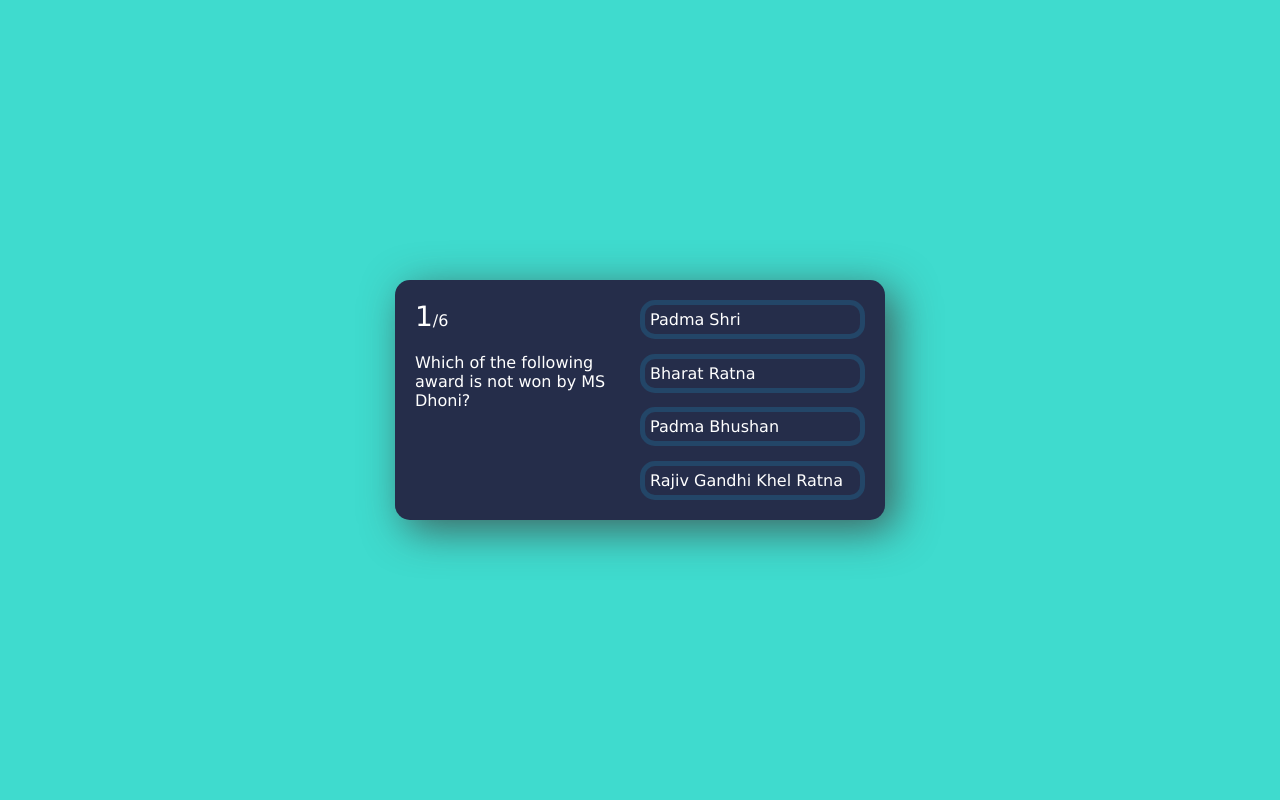
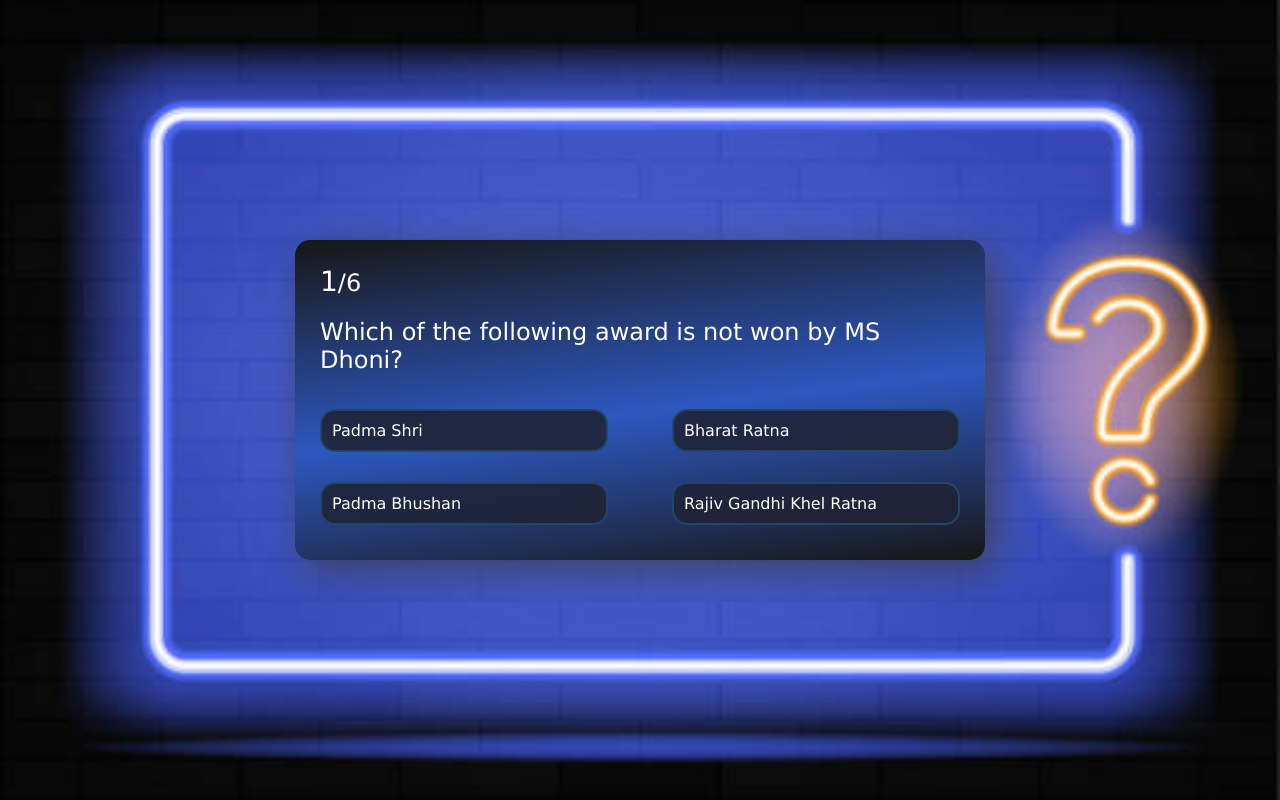
Before and after one commit to Shorya7/Quiz-App, a React (Create React App) app: page / in a window 1280 px wide. Built offline with nearby package versions, Linux system fonts and the light colour scheme.

Commit message:
added bg img

```diff
--- a/src/App.css
+++ b/src/App.css
@@ -12,34 +12,43 @@
 }
 
 body {
-  background-color:#31d9cbed;
   display: flex;
   justify-content: center;
   align-items: center;
   min-height: 100vh;
-}
+  }
+ .app:before {
+    content: '';
+    background: url("./quizbg.jpg") no-repeat center/cover;
+    position: absolute;
+    width: 100%;
+    height: 100%;
+    top: 0;
+    left: 0;
+    z-index: -1;
+  }
 
 .app {
-  background-color: #252d4a;
-  width: 450px;
-  min-height: 200px;
-  height: min-content;
+  background: rgb(24,24,25);
+background: linear-gradient(173deg, rgba(24,24,25,1) 1%, rgba(45,88,193,1) 53%, rgba(24,24,25,1) 99%, rgba(21,23,23,1) 100%);
+  width: 50vw;
+  height: 270px;
   border-radius: 15px;
-  padding: 20px;
+  padding: 25px;
   box-shadow: 10px 10px 42px 0px rgba(63, 59, 59, 0.75);
-  display: flex;
-  justify-content: space-evenly;
 }
 
 .score-section {
   display: flex;
+  flex-direction: column;
   font-size: 24px;
   align-items: center;
 }
 
 .question-section {
   width: 100%;
-  position: relative;
+  margin-bottom: 20px;
+  font-size: 1.5rem;
 }
 
 .question-count {
@@ -54,34 +63,24 @@
   margin-bottom: 12px;
 }
 
-.timer-text {
-  background: rgb(230, 153, 12);
-  padding: 15px;
-  margin-top: 20px;
-  margin-right: 20px;
-  border: 5px solid rgb(255, 189, 67);
-  border-radius: 15px;
-  text-align: center;
-}
-
 .answer-section {
   width: 100%;
   display: flex;
-  flex-direction: column;
+  flex-wrap: wrap;
   justify-content: space-between;
 }
 
 button {
-  width: 100%;
+  width: 45%;
   font-size: 16px;
   color: #ffffff;
-  background-color: #252d4a;
+  background-color: #1f2335e1;
   border-radius: 15px;
   display: flex;
-  padding: 5px;
-  justify-content: flex-start;
+  padding: 10px;
+  margin: 15px 0;
   align-items: center;
-  border: 5px solid #234668;
+  border: 2px solid #234668;
   cursor: pointer;
 }
 
@@ -95,7 +94,7 @@
 }
 
 button:hover {
-  background-color: #555e7d;
+  background-color: #3b3f52;
 }
 
 button:focus {
```
Also changed, not shown: src/quizbg.jpg (added).
